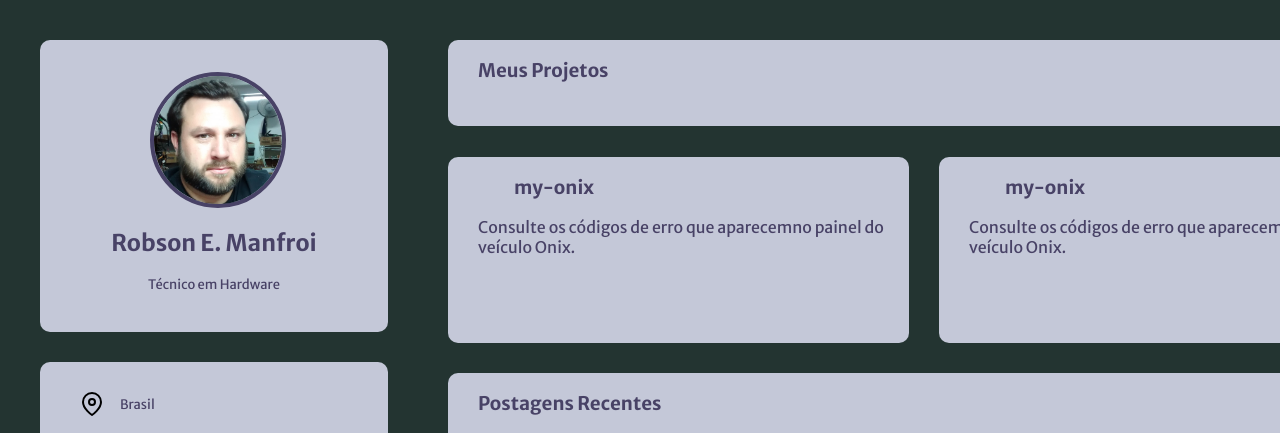
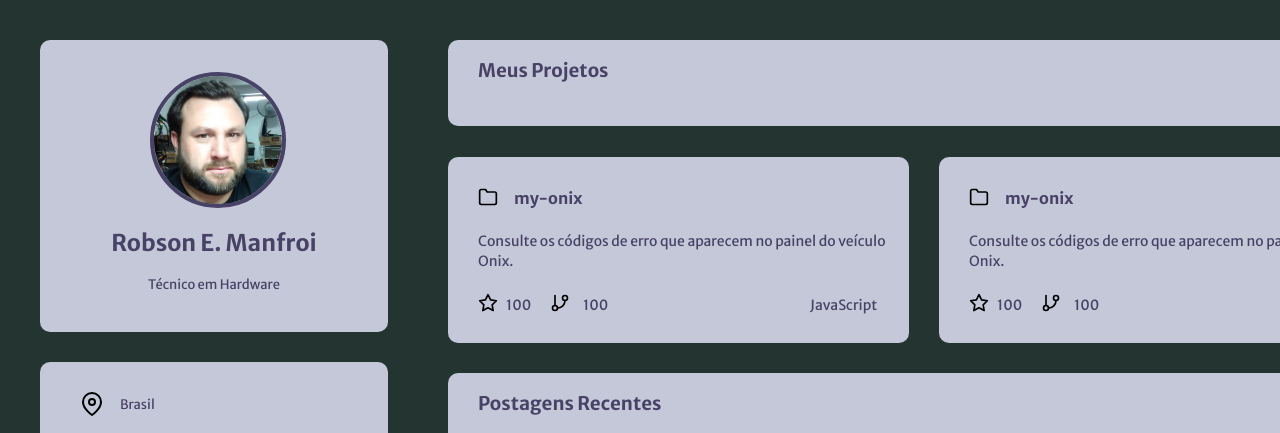
Before and after one commit to Robson-Eduardo-Manfroi/Projeto-Portifolio, a plain HTML site: page index.html in a window 1280 px wide. Shown: the top 433 px of the page. Drawn offline with Linux system fonts and the light colour scheme.

Commit message:
Oitava alteração

```diff
--- a/index.html
+++ b/index.html
@@ -64,14 +64,47 @@
       <div class="post-1">
         <h3>my-onix</h3>
         <p>
-          Consulte os códigos de erro que aparecemno painel do veículo Onix.
+          Consulte os códigos de erro que aparecem no painel do veículo Onix.
         </p>
+        <div class="ico8">
+          <img src="./assets/folder.svg" alt="imagem de ícone de uma pasta" />
+        </div>
+        <div class="ico9">
+          <img src="./assets/star.svg" alt="imagem de ícone de uma estrela" />
+        </div>
+        <div class="p9"><p>100</p></div>
+        <div class="ico10">
+          <img
+            src="./assets/git-branch.svg"
+            alt="imagem de ícone de git-brach"
+          />
+        </div>
+        <div class="p10"><p>100</p></div>
+
+        <div class="p11"><p>JavaScript</p></div>
       </div>
       <div class="post-2">
         <h3>my-onix</h3>
         <p>
-          Consulte os códigos de erro que aparecemno painel do veículo Onix.
+          Consulte os códigos de erro que aparecem no painel do veículo Onix.
         </p>
+        <div class="ico12">
+          <img src="./assets/folder.svg" alt="imagem de ícone de uma pasta" />
+        </div>
+        <div class="ico13">
+          <img src="./assets/star.svg" alt="imagem de ícone de uma estrela" />
+        </div>
+        <div class="p13"><p>100</p></div>
+        <div class="ico14">
+          <img
+            src="./assets/git-branch.svg"
+            alt="imagem de ícone de git-brach"
+          />
+        </div>
+        <div class="p14"><p>100</p></div>
+
+        <div class="p15"><p>JavaScript</p></div>
+      </div>
     </div>
     <div class="recentPost">
       <h3>Postagens Recentes</h3>
@@ -143,6 +176,5 @@
         <br />
       </ul>
     </div>
-    </div>
   </body>
 </html>
--- a/style.css
+++ b/style.css
@@ -238,16 +238,90 @@ body {
   border-radius: 10px;
 }
 .post-1 h3 {
-  font-family: "Merriweather Sans", sans-serif;
+  position: absolute;
+  width: 79px;
+  height: 17px;
+  left: 66px;
+  top: 15px;
+  font-family: "Merriweather Sans";
+  font-style: normal;
   font-weight: 700;
-  padding-left: 66px;
+  font-size: 16px;
+  line-height: 20px;
 }
 .post-1 p {
-  font-family: "Merriweather Sans", sans-serif;
+  position: absolute;
+  width: 421px;
+  height: 19px;
+  left: 30px;
+  top: 60px;
+  font-family: "Merriweather Sans";
+  font-style: normal;
   font-weight: 400;
-  padding-left: 30px;
+  font-size: 14px;
+  line-height: 20px;
 }
 
+.ico8 img {
+  position: absolute;
+  width: 20px;
+  height: 20px;
+  left: 30px;
+  top: 30px;
+}
+
+.ico9 img {
+  position: absolute;
+  width: 20px;
+  height: 20px;
+  left: 30px;
+  bottom: 30px;
+}
+.p9 p {
+  position: absolute;
+  width: 28px;
+  height: 16px;
+  left: 58px;
+  top: 125px;
+  font-family: "Merriweather Sans";
+  font-style: normal;
+  font-weight: 400;
+  font-size: 14px;
+  line-height: 18px;
+}
+
+.ico10 img {
+  position: absolute;
+  width: 20px;
+  height: 20px;
+  left: 102px;
+  bottom: 30px;
+}
+.p10 p {
+  position: absolute;
+  width: 28px;
+  height: 16px;
+  left: 135px;
+  top: 125px;
+  font-family: "Merriweather Sans";
+  font-style: normal;
+  font-weight: 400;
+  font-size: 14px;
+  line-height: 18px;
+}
+
+.p11 p {
+  position: absolute;
+  width: 69px;
+  height: 16px;
+  left: 362px;
+  top: 125px;
+  font-family: "Merriweather Sans";
+  font-style: normal;
+  font-weight: 400;
+  font-size: 14px;
+  line-height: 18px;
+}
 .post-2 {
   background-color: var(--bg-cards);
   grid-area: postGH-2;
@@ -259,14 +333,89 @@ body {
   border-radius: 10px;
 }
 .post-2 h3 {
-  font-family: "Merriweather Sans", sans-serif;
+  position: absolute;
+  width: 79px;
+  height: 17px;
+  left: 66px;
+  top: 15px;
+  font-family: "Merriweather Sans";
+  font-style: normal;
   font-weight: 700;
-  padding-left: 66px;
+  font-size: 16px;
+  line-height: 20px;
 }
 .post-2 p {
-  font-family: "Merriweather Sans", sans-serif;
+  position: absolute;
+  width: 421px;
+  height: 19px;
+  left: 30px;
+  top: 60px;
+  font-family: "Merriweather Sans";
+  font-style: normal;
   font-weight: 400;
-  padding-left: 30px;
+  font-size: 14px;
+  line-height: 20px;
+}
+
+.ico12 img {
+  position: absolute;
+  width: 20px;
+  height: 20px;
+  left: 30px;
+  top: 30px;
+}
+
+.ico13 img {
+  position: absolute;
+  width: 20px;
+  height: 20px;
+  left: 30px;
+  bottom: 30px;
+}
+.p13 p {
+  position: absolute;
+  width: 28px;
+  height: 16px;
+  left: 58px;
+  top: 125px;
+  font-family: "Merriweather Sans";
+  font-style: normal;
+  font-weight: 400;
+  font-size: 14px;
+  line-height: 18px;
+}
+
+.ico14 img {
+  position: absolute;
+  width: 20px;
+  height: 20px;
+  left: 102px;
+  bottom: 30px;
+}
+.p14 p {
+  position: absolute;
+  width: 28px;
+  height: 16px;
+  left: 135px;
+  top: 125px;
+  font-family: "Merriweather Sans";
+  font-style: normal;
+  font-weight: 400;
+  font-size: 14px;
+  line-height: 18px;
+}
+
+.p15 p {
+  position: absolute;
+  width: 69px;
+  height: 16px;
+  left: 362px;
+  top: 125px;
+  font-family: "Merriweather Sans";
+  font-style: normal;
+  font-weight: 400;
+  font-size: 14px;
+  line-height: 18px;
 }
 
 .recentPost {
```
Lines whose indentation alone changed are shown as unchanged.
